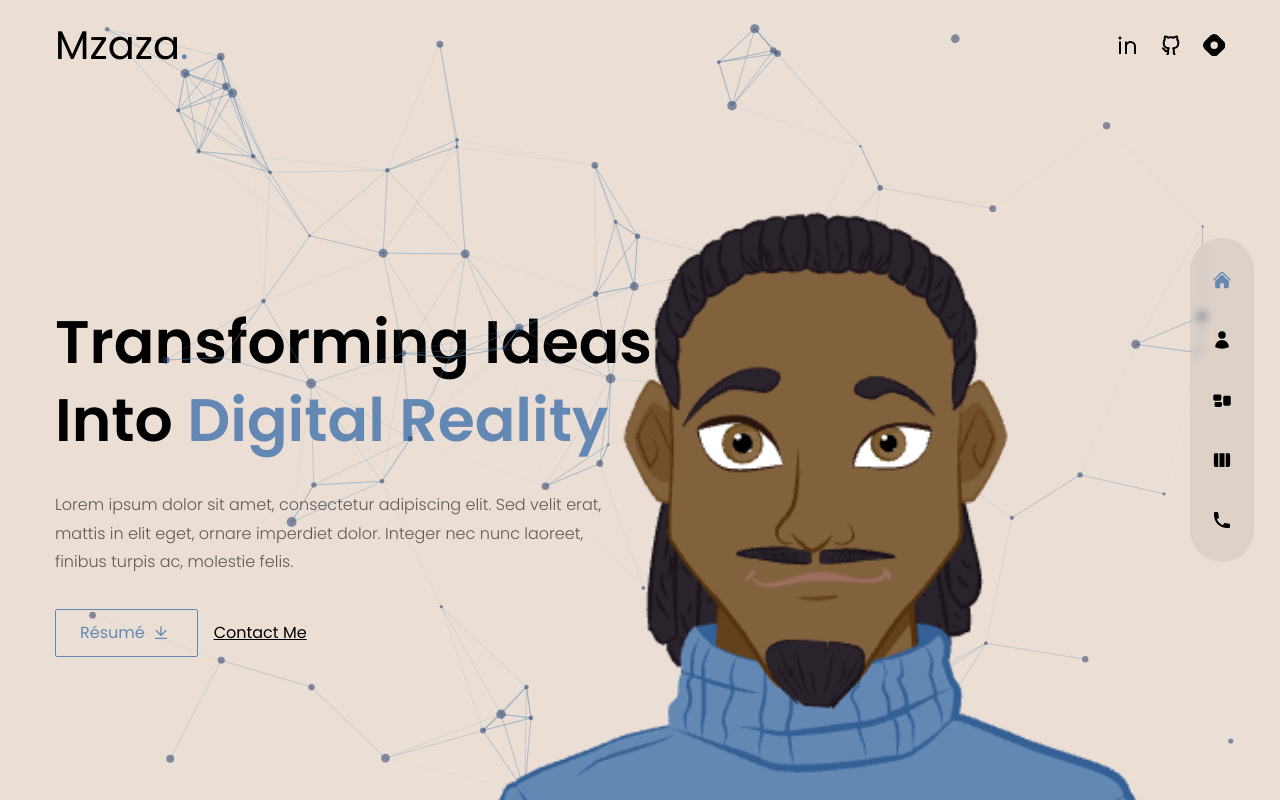
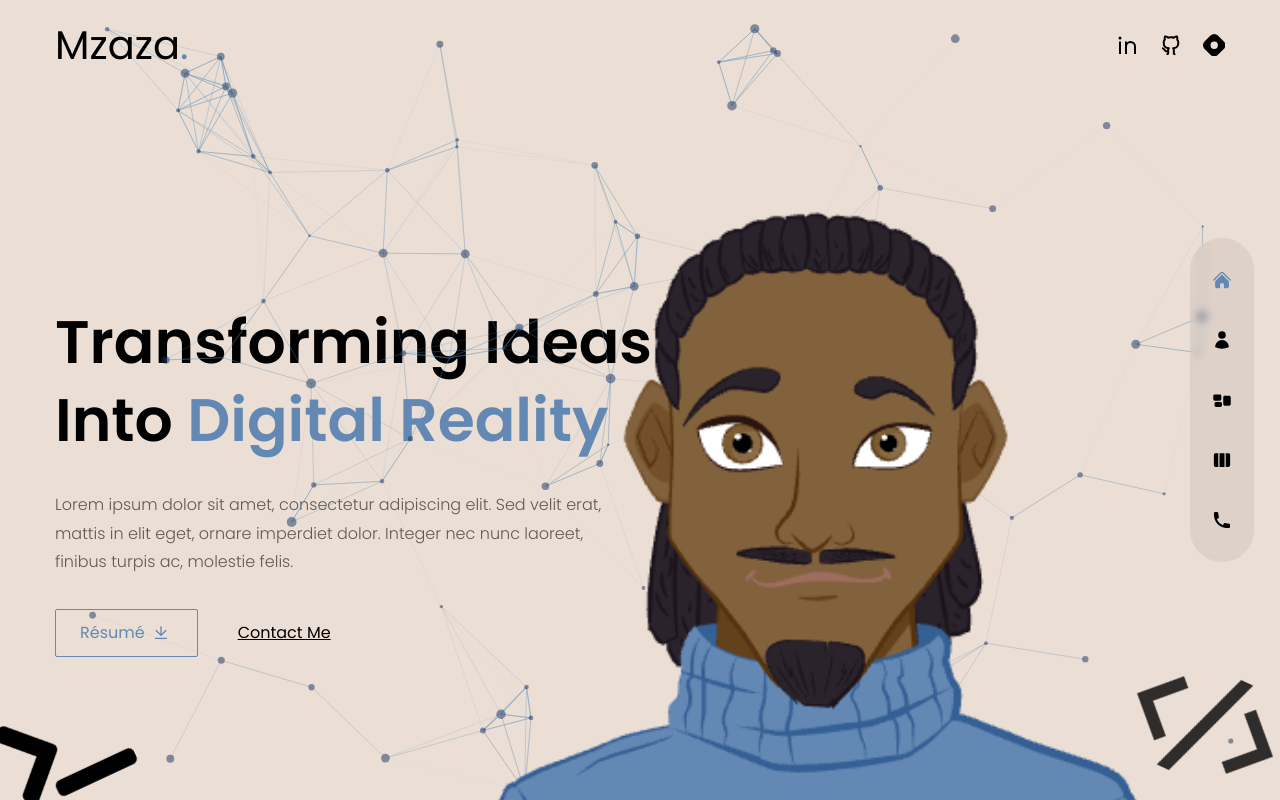
Before and after one commit to mzazakeith/portefeuille, a Next.js app: page /portefeuille/ in a window 1280 px wide. Built offline with nearby package versions, Linux system fonts and the light colour scheme.

Commit message:
bottom images fix and contact me button fix

```diff
--- a/components/BottomLeftImg.js
+++ b/components/BottomLeftImg.js
@@ -5,8 +5,8 @@ const BottomLeftImg = () => {
     const router = useRouter();
     const pathname = router.pathname
   return (
-      <div className='hidden xl:absolute left-1 bottom-0 z-10 xl:w-[150px] -rotate-25 animate-pulse'>
-        <Image src={`${router.basePath}/terminal-icon.png`} width={200} height={200} alt=''/>
+      <div className={`absolute hidden ${pathname === "/" && 'xl:block'} left-1 bottom-0 z-10 xl:w-[150px] -rotate-25 animate-pulse`}>
+        <Image src={`${router.basePath}/terminal-icon.png`} width={120} height={120} alt=''/>
       </div>
   );
 };
--- a/components/BottomRightImg.js
+++ b/components/BottomRightImg.js
@@ -3,9 +3,9 @@ import {useRouter} from "next/router";
 
 const BottomRightImg = () => {
     const router = useRouter();
-
+    const pathname = router.pathname
     return (
-        <div className='hidden xl:absolute right-0 bottom-0 z-10 xl:w-[150px] rotate-25 opacity-80'>
+        <div className={`absolute hidden ${pathname === "/" && 'xl:block'} right-0 bottom-0 z-10 xl:w-[150px] rotate-25 opacity-80`}>
             <Image src={`${router.basePath}/code-icon.png`} width={300} height={300} alt=''/>
         </div>
     );
--- a/pages/index.js
+++ b/pages/index.js
@@ -38,7 +38,7 @@ const Home = () => {
                       border-accent
                       "
                       href="" target="_blank" >Résumé <RiDownloadLine className="w-6 ml-1"/></Link>
-                  <Link className="ml-4 capitalize underline" href="mailto:mzazakeith@gmail.com" >Contact Me</Link>
+                  <Link className="z-40 ml-4 capitalize underline cursor-pointer p-1.5 px-6" href="mailto:mzazakeith@gmail.com" >Contact Me</Link>
               </motion.div>
 
           </div>
```
